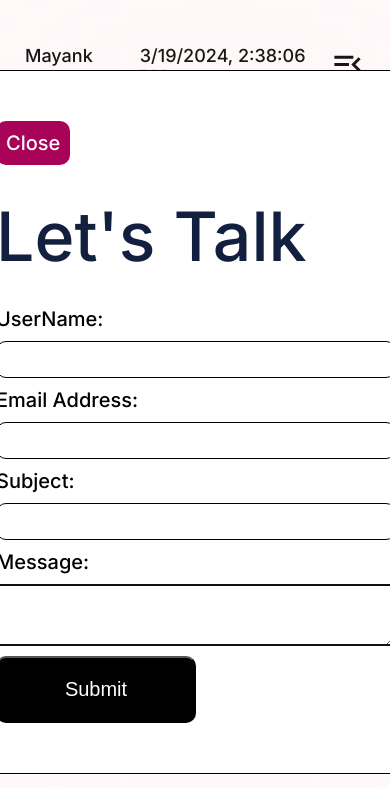
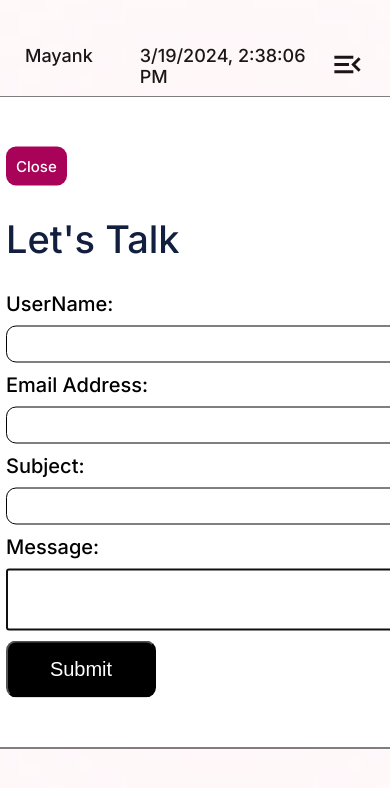
Before and after one commit to Jonny9453/Portfolio, a Next.js app: page /email/i in a window 390 px wide. Shown: the top 788 px of the page. Built offline with nearby package versions, Linux system fonts and the light colour scheme.

Commit message:
some margin and  fontSize chnage on routefolder

```diff
--- a/src/app/components/page.css
+++ b/src/app/components/page.css
@@ -4,6 +4,12 @@
 @media (max-width:500px){
 
     .modal{
-      max-width:500px;
+      max-width:480px;
+    }
+    input{
+        width: 100%;
+    }
+    .talkHeading{
+        font-size: 3.8rem;
     }
   }
--- a/src/app/email/[id]/page.css
+++ b/src/app/email/[id]/page.css
@@ -56,3 +56,15 @@ label{
   font-size: 3rem;
   font-weight: 600;
 }
+
+@media (max-width:500px){
+
+  form>button{
+    width:15rem;
+    padding: 1.5rem;
+    font-size: 2rem;
+  }
+  .closemodal{
+    font-size: 1.5rem;
+  }
+}
```
Also changed, not shown: src/app/projects/page.css (+8 -1 lines).
